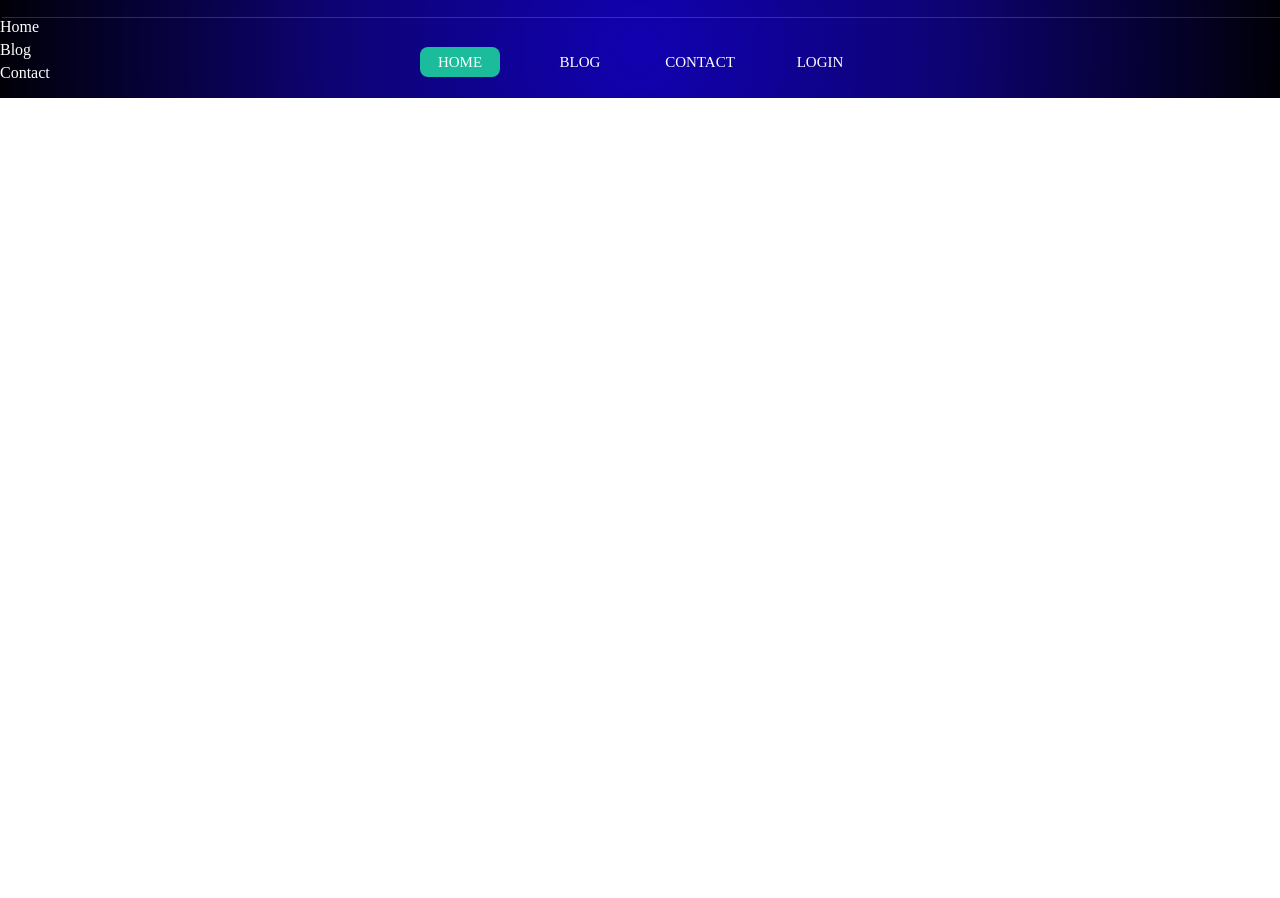
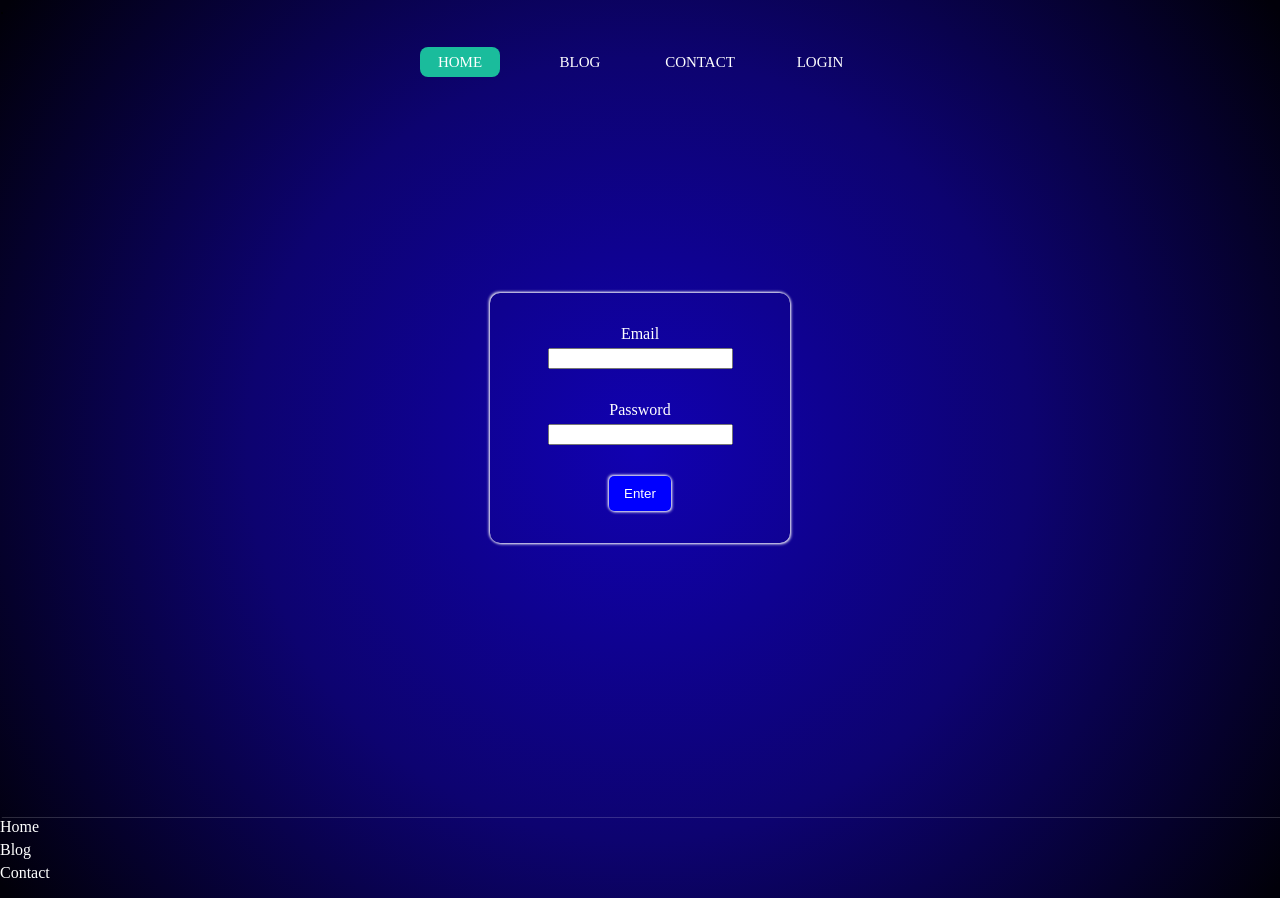
Before and after one commit to ericerac/ericerac, a Nuxt app: page /login in a window 1280 px wide. Before the commit the page ends 800 px from the top, so only its background shows below. Built offline with nearby package versions, Linux system fonts and the light colour scheme; no server answers.

Commit message:
login page

```diff
--- a/components/menuNav.vue
+++ b/components/menuNav.vue
@@ -1,10 +1,11 @@
 <template>
+
     <div class="bloc_nav">
         <nav>
 	<RouterLink to="/">Home</RouterLink>
 	<RouterLink to="/">Blog</RouterLink>
 	<RouterLink to="/">Contact</RouterLink>
-	<RouterLink to="/">Login</RouterLink>
+	<RouterLink to="/login">Login</RouterLink>
 	<RouterLink to="/" v-if="user">Login</RouterLink>
 	<RouterLink to="/" v-if="user">Login</RouterLink>
 	<RouterLink to="/" v-if="user">Login</RouterLink>
--- /dev/null
+++ b/pages/login.vue
@@ -0,0 +1,80 @@
+<template>
+    <div class="bloc_login">
+        <div class="bloc_input">
+            <label for="email">Email
+        <input type="email" v-model="email" name="email" >
+    </label>
+        <label for="password">Password
+        <input type="password" v-model="password" name="password">
+    </label>
+        <button class="btn">
+            Enter
+        </button>
+    </div>
+    </div>
+</template>
+
+<script setup>
+import { ref } from 'vue';
+
+let email = ref("")
+let password = ref("")
+
+definePageMeta({
+  middleware: ["routing"]
+  // or middleware: 'auth'
+})
+
+
+
+
+</script>
+
+<style lang="css" scoped>
+
+.bloc_login{
+    display: flex;
+    width: 100vw;
+    height: 100vh;
+    align-items: center;
+}
+
+.bloc_input{
+    display: flex;
+    flex-direction: column;
+    justify-content: space-evenly;
+    align-items: center;
+    text-align: center;
+    margin: auto;
+    width:300px;
+    height:250px;
+    box-shadow: 1px 1px 3px white, -1px -1px 3px white;
+    border-radius: 10px;
+}
+.btn{
+color: white;
+background-color: blue;
+border-radius: 5px;
+padding :10px 15px;
+border: none;
+box-shadow: 1px 1px 3px white, -1px -1px 3px white;
+}
+.btn:hover{
+    color: white;
+background-color: blue;
+border-radius: 5px;
+
+transform: scale(1.2);
+animation-duration: .3s;
+box-shadow: 2px 2px 5px white,-2px -2px 5px white;
+}
+input:focus {
+  color: red;
+}
+label{
+    display: flex;
+    flex-direction: column;
+    gap: 5px;
+    color:white
+}
+</style>
```
Also changed, not shown: middleware/routing.js (added, +13 -0 lines).
